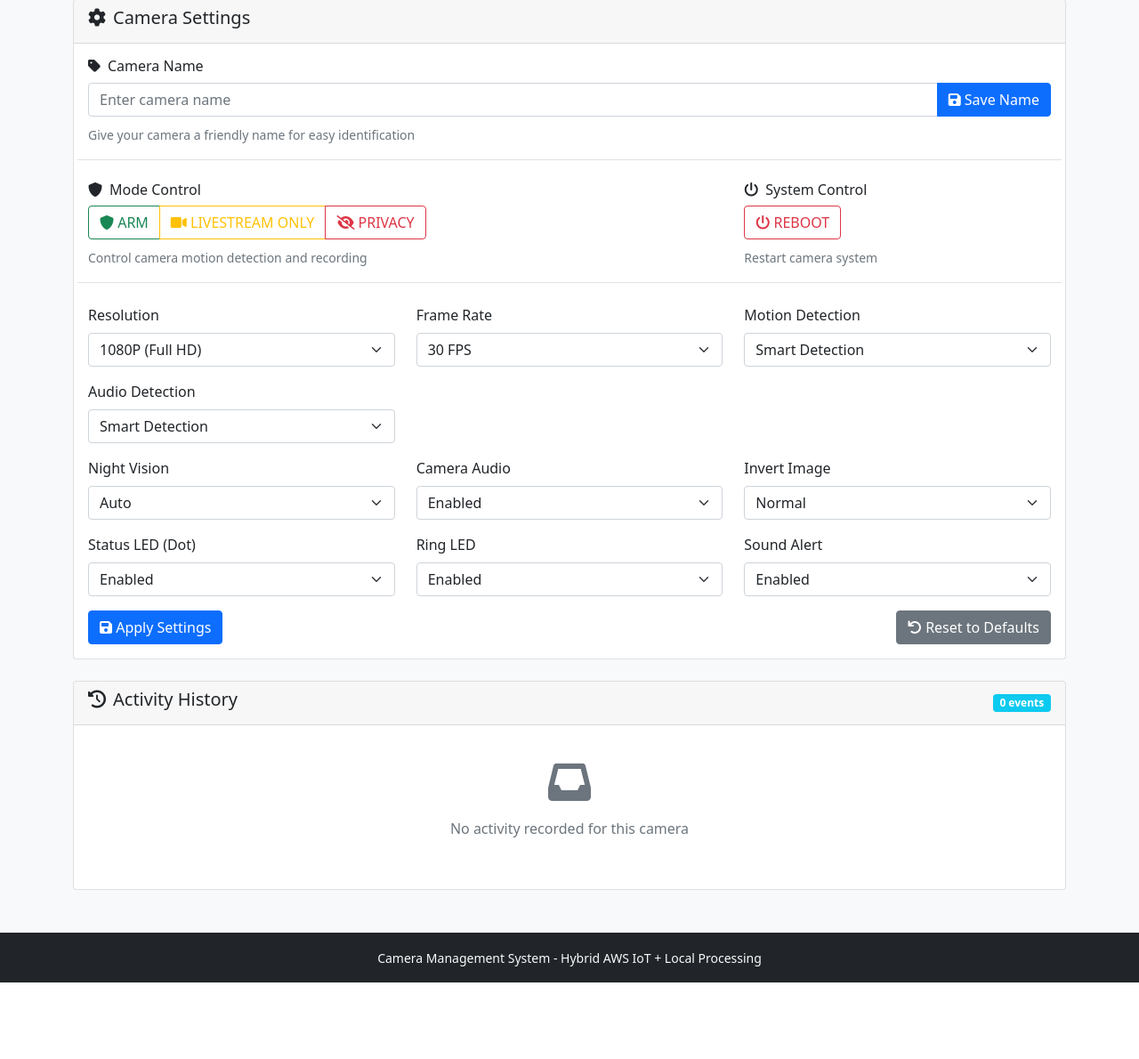
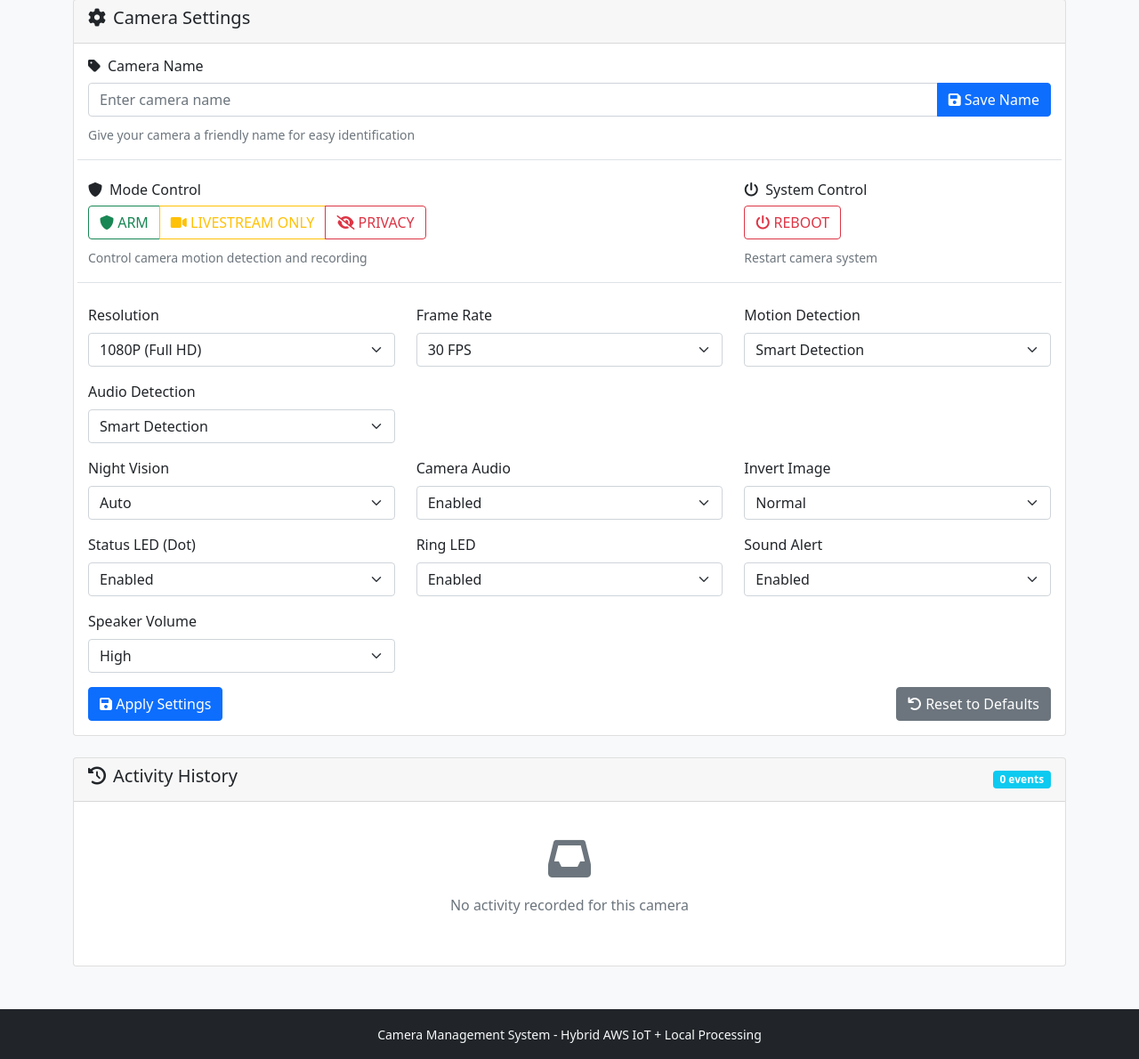
Before and after one commit to SatinderPahwa/camera-platform-local, a Flask app: template templates/camera_detail.html in a window 1280 px wide. Shown: the part 256-1446 px from the top of the page at 89% size. Before the commit the page ends 1360 px from the top, so only its background shows below. Run offline with Flask 3, Linux system fonts and the light colour scheme; the template is opened without the code that fills it, so the values that code supplies are empty; parts of the project's set-up code (start-up, migrations or seed data) failed here and were passed over; some libraries are stand-ins or nearby versions.

Commit message:
feat: Add Speaker Volume setting to camera details

```diff
--- a/templates/camera_detail.html
+++ b/templates/camera_detail.html
@@ -21,7 +21,8 @@
                 <div class="row small">
                     <div class="col-md-3">
                         <strong>Status:</strong>
-                        <span class="badge bg-{% if camera.status == 'active' %}success{% elif camera.status == 'online' %}info{% elif camera.status == 'unknown' %}secondary{% else %}danger{% endif %}">
+                        <span
+                            class="badge bg-{% if camera.status == 'active' %}success{% elif camera.status == 'online' %}info{% elif camera.status == 'unknown' %}secondary{% else %}danger{% endif %}">
                             {{ camera.status|title }}
                         </span>
                     </div>
@@ -56,7 +57,8 @@
                     <div class="col-md-12">
                         <h6 class="mb-2"><i class="fas fa-tag me-2"></i>Camera Name</h6>
                         <div class="input-group mb-2">
-                            <input type="text" class="form-control" id="cameraName" value="{{ camera.name }}" placeholder="Enter camera name">
+                            <input type="text" class="form-control" id="cameraName" value="{{ camera.name }}"
+                                placeholder="Enter camera name">
                             <button class="btn btn-primary" onclick="renameCamera()">
                                 <i class="fas fa-save"></i> Save Name
                             </button>
@@ -197,6 +199,18 @@
                             </div>
                         </div>
                     </div>
+                    <div class="row">
+                        <div class="col-md-4">
+                            <div class="mb-3">
+                                <label for="volume" class="form-label">Speaker Volume</label>
+                                <select class="form-select" id="volume" name="volume">
+                                    <option value="HIGH">High</option>
+                                    <option value="MEDIUM">Medium</option>
+                                    <option value="LOW">Low</option>
+                                </select>
+                            </div>
+                        </div>
+                    </div>
                     <div class="d-flex justify-content-between">
                         <button type="button" class="btn btn-primary" onclick="applySettings()">
                             <i class="fas fa-save"></i> Apply Settings
@@ -242,7 +256,8 @@
                                     {% endif %}
                                 </td>
                                 <td>
-                                    <span class="badge bg-{% if event.activity_type == 'MOTION' %}danger{% else %}info{% endif %}">
+                                    <span
+                                        class="badge bg-{% if event.activity_type == 'MOTION' %}danger{% else %}info{% endif %}">
                                         {{ event.activity_type }}
                                     </span>
                                 </td>
@@ -255,7 +270,8 @@
                                     {% endif %}
                                 </td>
                                 <td>
-                                    <span class="badge bg-{% if event.upload_status == 'completed' %}success{% elif event.upload_status == 'pending' %}warning{% else %}secondary{% endif %}">
+                                    <span
+                                        class="badge bg-{% if event.upload_status == 'completed' %}success{% elif event.upload_status == 'pending' %}warning{% else %}secondary{% endif %}">
                                         {{ event.upload_status|title }}
                                     </span>
                                 </td>
@@ -459,6 +475,9 @@
                     if (settings.soundAlert !== undefined) {
                         document.getElementById('soundAlert').value = String(settings.soundAlert);
                     }
+                    if (settings.volume) {
+                        document.getElementById('volume').value = settings.volume;
+                    }
 
                     console.log('✅ Loaded', data.settings_count, 'saved settings from database:', settings);
 
@@ -486,12 +505,13 @@
         document.getElementById('ledDot').value = 'true';
         document.getElementById('ledRing').value = 'true';
         document.getElementById('soundAlert').value = 'true';
+        document.getElementById('volume').value = 'MEDIUM';
 
         alert('Settings reset to defaults. Click "Apply Settings" to save.');
     }
 
     // Load saved settings when page loads
-    document.addEventListener('DOMContentLoaded', function() {
+    document.addEventListener('DOMContentLoaded', function () {
         loadSavedSettings();
     });
 </script>
```
Lines whose indentation alone changed are shown as unchanged.
